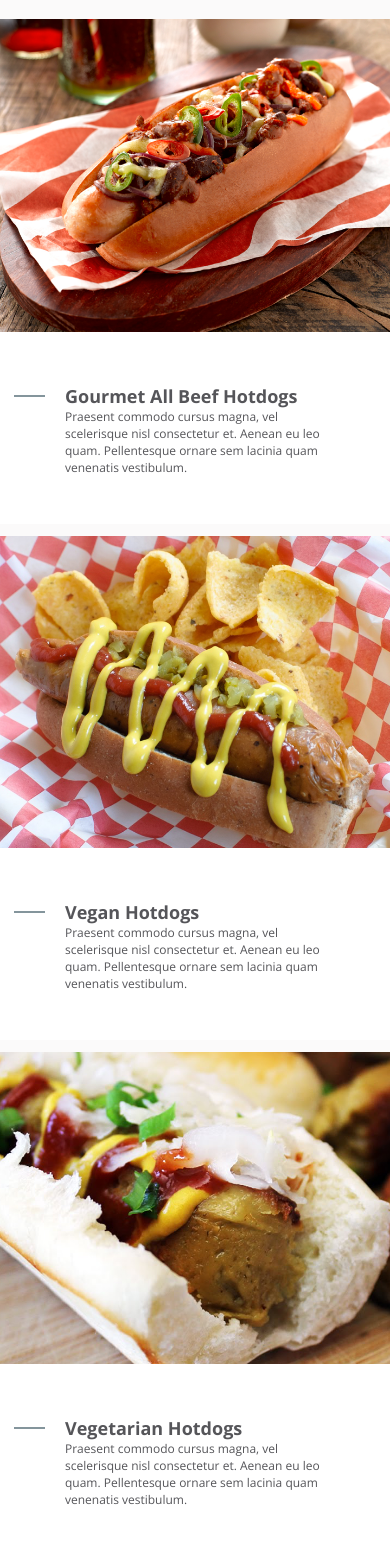
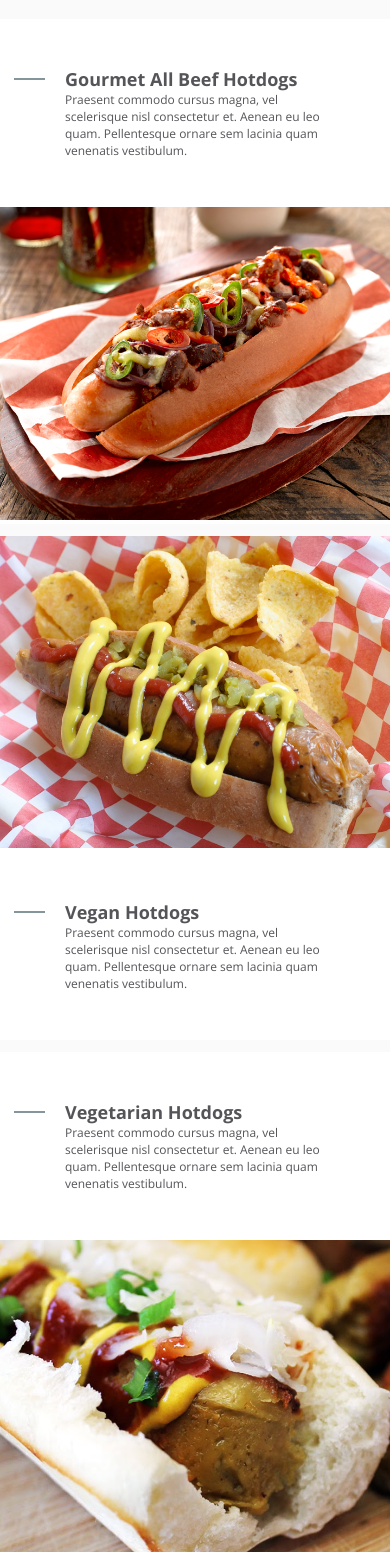
Before and after one commit to gracektay/hotdog-react-app, a React (Create React App) app: page / in a window 390 px wide. Shown: the part 1039-2607 px from the top of the page. Built offline with nearby package versions, Linux system fonts and the light colour scheme.

Commit message:
Alternating added with image and text. Preparing to setup a mobile view.

```diff
--- a/src/App/App.css
+++ b/src/App/App.css
@@ -1,5 +1,5 @@
 .App {
-    min-height: calc(100vh - 76px);
+    min-height: calc(100vh + 76px);
     background-color: var(--background-color);
 }
 
--- a/src/App/App.js
+++ b/src/App/App.js
@@ -1,13 +1,13 @@
-import React, { Component } from 'react';
-import PictureGrid from './Picture_Grid/Picture_Grid'
-import Menu from './Menu/Menu'
-import IntroBanner from './Intro_Banner/Intro_Banner'
-import Footer from './Footer/Footer';
-import ContentRow from './Content_Row/Content_Row'
+import React, { Component } from "react";
+import PictureGrid from "./Picture_Grid/Picture_Grid";
+import Menu from "./Menu/Menu";
+import IntroBanner from "./Intro_Banner/Intro_Banner";
+import Footer from "./Footer/Footer";
+import ContentRow from "./Content_Row/Content_Row";
 import hdbeef from "./Assets/content/hotdog_beef.png";
 import hdvegan from "./Assets/content/hotdog_vegan.png";
 import hdvegetarian from "./Assets/content/hotdog_vegetarian.png";
-import './App.css'
+import "./App.css";
 
 class App extends Component {
     render() {
@@ -17,12 +17,27 @@ class App extends Component {
                 <Menu />
                 <IntroBanner />
                 <div class="ContentGrid">
-                    <ContentRow url={hdbeef} alt="Beef Hotdog" headline="Gourmet All Beef Hotdogs"
-                    text="Praesent commodo cursus magna, vel scelerisque nisl consectetur et. Aenean eu leo quam. Pellentesque ornare sem lacinia quam venenatis vestibulum."/>
-                    <ContentRow url={hdvegan} alt="Vegan Hotdog"headline="Vegan Hotdogs"
-                    text="Praesent commodo cursus magna, vel scelerisque nisl consectetur et. Aenean eu leo quam. Pellentesque ornare sem lacinia quam venenatis vestibulum."/>
-                    <ContentRow url={hdvegetarian} alt="Vegetarian Hotdog"headline="Vegetarian Hotdogs"
-                    text="Praesent commodo cursus magna, vel scelerisque nisl consectetur et. Aenean eu leo quam. Pellentesque ornare sem lacinia quam venenatis vestibulum."/>
+                    <ContentRow
+                        index={0}
+                        url={hdbeef}
+                        alt="Beef Hotdog"
+                        headline="Gourmet All Beef Hotdogs"
+                        text="Praesent commodo cursus magna, vel scelerisque nisl consectetur et. Aenean eu leo quam. Pellentesque ornare sem lacinia quam venenatis vestibulum."
+                    />
+                    <ContentRow
+                        index={1}
+                        url={hdvegan}
+                        alt="Vegan Hotdog"
+                        headline="Vegan Hotdogs"
+                        text="Praesent commodo cursus magna, vel scelerisque nisl consectetur et. Aenean eu leo quam. Pellentesque ornare sem lacinia quam venenatis vestibulum."
+                    />
+                    <ContentRow
+                        index={2}
+                        url={hdvegetarian}
+                        alt="Vegetarian Hotdog"
+                        headline="Vegetarian Hotdogs"
+                        text="Praesent commodo cursus magna, vel scelerisque nisl consectetur et. Aenean eu leo quam. Pellentesque ornare sem lacinia quam venenatis vestibulum."
+                    />
                 </div>
                 <Footer />
             </div>
--- a/src/App/Content_Row/Content_Row.css
+++ b/src/App/Content_Row/Content_Row.css
@@ -56,4 +56,10 @@ p {
       width: 100%;
       height: auto;
     }
+    .resizeDisplay {
+      display: none;
+    }
+    .mobileView {
+      display: block;
+    }
   }
--- a/src/App/Content_Row/Content_Row.js
+++ b/src/App/Content_Row/Content_Row.js
@@ -4,12 +4,21 @@ import hdbeef from "../Assets/content/hotdog_beef.png";
 
 export default class ContentRow extends Component {
   render() {
+    if(this.props.index % 2 != 0) {
+      return (
+        <div className="ContentRow">
+            <BlockImage url={this.props.url} alt={this.props.alt} />
+            <BlockText headline={this.props.headline} text={this.props.text} />
+        </div>
+      );
+    } else {
     return (
       <div className="ContentRow">
+          <BlockText headline={this.props.headline} text={this.props.text} />
           <BlockImage url={this.props.url} alt={this.props.alt} />
-        <BlockText headline={this.props.headline} text={this.props.text} />
       </div>
     );
+  }
   }
 }
 
```
